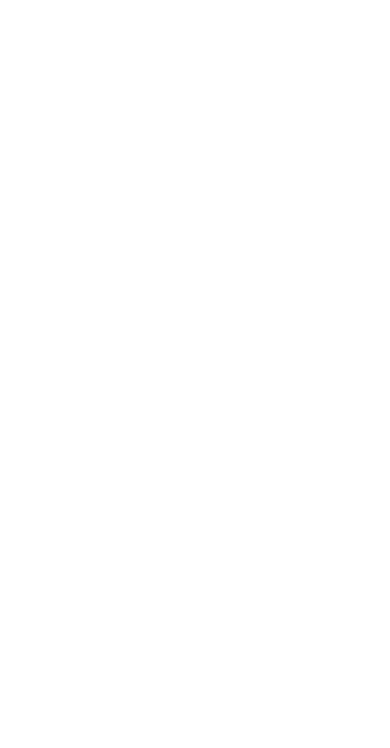
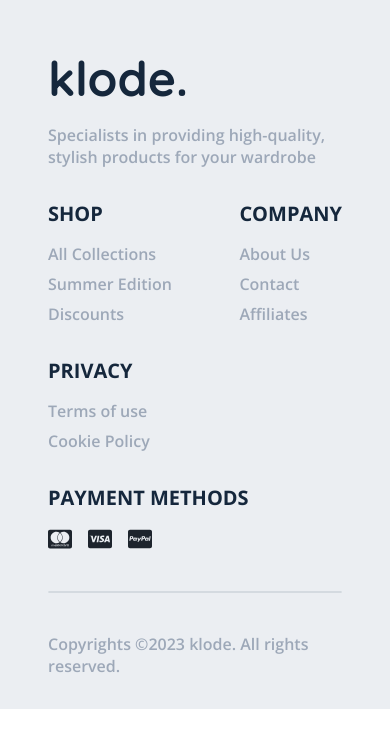
Before and after one commit to hermescati/klode, a React (Vite) app: page / in a window 390 px wide. Shown: the top 748 px of the page. Built offline with nearby package versions, Linux system fonts and the light colour scheme.

Commit message:
Added responsive Footer component

```diff
--- a/src/App.tsx
+++ b/src/App.tsx
@@ -4,6 +4,7 @@ import Header from "./components/Header";
 import NavBar from "./components/NavBar";
 import ProductGrid from "./components/ProductGrid";
 import useCategories, { Category } from "./hooks/useCategories";
+import Footer from "./components/Footer";
 
 export interface ProductQuery {
   category: Category;
@@ -35,6 +36,7 @@ function App() {
         <Header selectedCategory={productQuery.category} />
         <ProductGrid productQuery={productQuery} />
       </div> */}
+      <Footer />
     </>
   );
 }
--- /dev/null
+++ b/src/components/Footer/Footer.css
@@ -0,0 +1,85 @@
+.footer {
+  padding: 4rem 8.5rem 2.5rem;
+  background-color: var(--color-200);
+}
+
+.divider {
+  margin: 2.5rem 0rem;
+  border: 1px solid rgba(190, 199, 208, 0.5) !important;
+  border-radius: 0.5rem;
+}
+
+.footer-links {
+  align-items: flex-start;
+  justify-content: space-between;
+  width: 100%;
+  text-align: left;
+  gap: 2rem;
+}
+
+.footer-container {
+  gap: 1rem;
+  justify-content: flex-start;
+}
+
+.footer-wrapper {
+  gap: 0.5rem;
+}
+
+.payment-wrapper {
+  gap: 1rem;
+}
+
+.footer-logo {
+  color: var(--color-700);
+  font-family: var(--quicksand);
+  font-size: 3rem;
+  font-weight: 700;
+  margin: 0;
+}
+
+.footer-header {
+  color: var(--color-700);
+  font-family: var(--open-sans);
+  font-size: 1.25rem;
+  font-weight: 700;
+  text-transform: uppercase;
+}
+
+.footer-item,
+.footer-slogan,
+.footer-copyright {
+  color: var(--color-400);
+  font-family: var(--open-sans);
+  font-size: 1rem;
+  font-weight: 600;
+  margin: 0;
+}
+.footer-item:hover {
+  color: var(--color-700);
+}
+
+a {
+  text-decoration: none;
+}
+
+.footer-slogan {
+  max-width: 20.86rem;
+}
+
+.payments {
+  size: 56px;
+  color: var(--color-800);
+}
+
+@media (max-width: 768px) {
+  .footer {
+    padding: 4rem 4rem 2rem;
+  }
+}
+
+@media (max-width: 425px) {
+  .footer {
+    padding: 3rem 3rem 2rem;
+  }
+}
--- a/src/components/Footer/Footer.tsx
+++ b/src/components/Footer/Footer.tsx
@@ -1,47 +1,72 @@
-import styles from "./Footer.module.css";
+import "./Footer.css";
 import { FaCcMastercard, FaCcVisa, FaCcPaypal } from "react-icons/fa";
 
 const Footer = () => {
   return (
     <>
-      <div className={styles.footer}>
-        <div className="row">
-          <div className="col">
-            <div className="row">klode.</div>
-            <div className="row">
+      <div className="footer">
+        <div className="row-flex footer-links">
+          <div className="col footer-container">
+            <h1 className="footer-logo">klode.</h1>
+            <p className="footer-slogan">
               Specialists in providing high-quality, stylish products for your
               wardrobe
+            </p>
+          </div>
+          <div className="col footer-container">
+            <h4 className="footer-header">Shop</h4>
+            <div className="col footer-wrapper">
+              <a href="/collections">
+                <p className="footer-item">All Collections</p>
+              </a>
+              <a href="/summer">
+                <p className="footer-item">Summer Edition</p>
+              </a>
+              <a href="/discounts">
+                <p className="footer-item">Discounts</p>
+              </a>
             </div>
           </div>
-          <div className="col">
-            <div className="row">SHOP</div>
-            <div className="row">All Collections</div>
-            <div className="row">Summer Edition</div>
-            <div className="row">Discounts</div>
+          <div className="col footer-container">
+            <h4 className="footer-header">Company</h4>
+            <div className="col footer-wrapper">
+              <a href="/about">
+                <p className="footer-item">About Us</p>
+              </a>
+              <a href="/contact">
+                <p className="footer-item">Contact</p>
+              </a>
+              <a href="/affiliates">
+                <p className="footer-item">Affiliates</p>
+              </a>
+            </div>
           </div>
-          <div className="col">
-            <div className="row">COMPANY</div>
-            <div className="row">About Us</div>
-            <div className="row">Contact</div>
-            <div className="row">Affiliates</div>
+          <div className="col footer-container">
+            <h4 className="footer-header">Privacy</h4>
+            <div className="col footer-wrapper">
+              <a href="/terms">
+                <p className="footer-item">Terms of use</p>
+              </a>
+              <a href="/cookies">
+                <p className="footer-item">Cookie Policy</p>
+              </a>
+            </div>
           </div>
-          <div className="col">
-            <div className="row">SUPPORT</div>
-            <div className="row">FAQs</div>
-            <div className="row">Cookie Policy</div>
-            <div className="row">Terms of Use</div>
-          </div>
-          <div className="col">
-            <div className="row">PAYMENT METHODS</div>
-            <div className="row d-flex">
-              <FaCcMastercard size="24px" />
-              <FaCcVisa size="24px" />
-              <FaCcPaypal size="24px" />
+          <div className="col footer-container">
+            <h4 className="footer-header">Payment Methods</h4>
+            <div className="row payment-wrapper">
+              <FaCcMastercard size="24" color="#1d242d" />
+              <FaCcVisa size="24" color="#1d242d" />
+              <FaCcPaypal size="24" color="#1d242d" />
             </div>
           </div>
         </div>
-        <div className="row">DIVIDER</div>
-        <div className="row">Copyrights ©2023 klode. All rights reserved.</div>
+        <hr className="divider"></hr>
+        <div className="row-flex center">
+          <p className="footer-copyright">
+            Copyrights ©{new Date().getFullYear()} klode. All rights reserved.
+          </p>
+        </div>
       </div>
     </>
   );
--- a/src/components/ProductCard/ProductCard.tsx
+++ b/src/components/ProductCard/ProductCard.tsx
@@ -27,7 +27,7 @@ const ProductCard = ({ product }: Props) => {
       <div className="col card-body">
         <p className="product-title">{product.name}</p>
         <p className="product-description">{product.description}</p>
-        <div className="row center">
+        <div className="row center-between">
           <div className="col price-wrapper">
             {isDiscounted && (
               <p className="product-discount">
--- a/src/index.css
+++ b/src/index.css
@@ -44,8 +44,16 @@
   flex-wrap: wrap;
 }
 
-.center {
+.center,
+.center-between {
   align-items: center;
-  justify-content: space-between;
   width: 100%;
 }
+
+.center {
+  justify-content: center;
+}
+
+.center-between {
+  justify-content: space-between;
+}
```
Also changed, not shown: src/components/Footer/Footer.module.css (deleted, +0 -28 lines).
